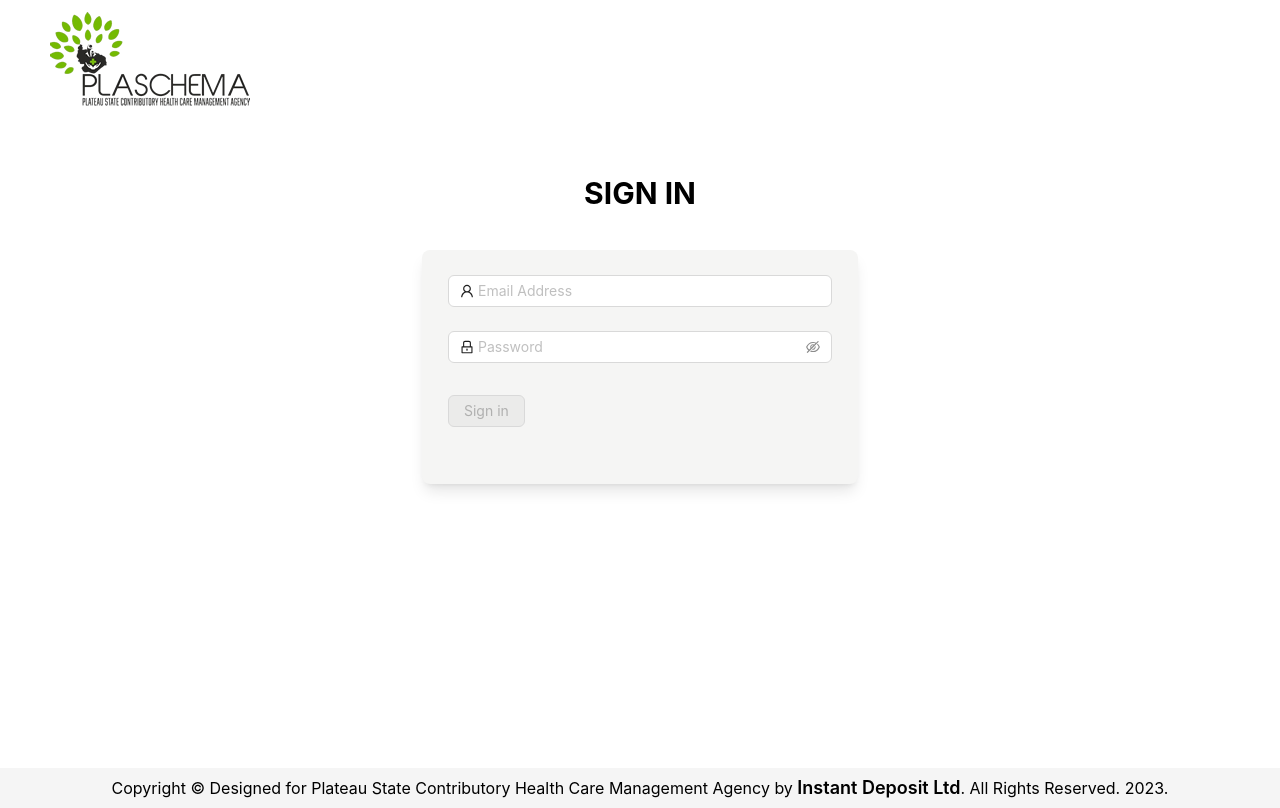
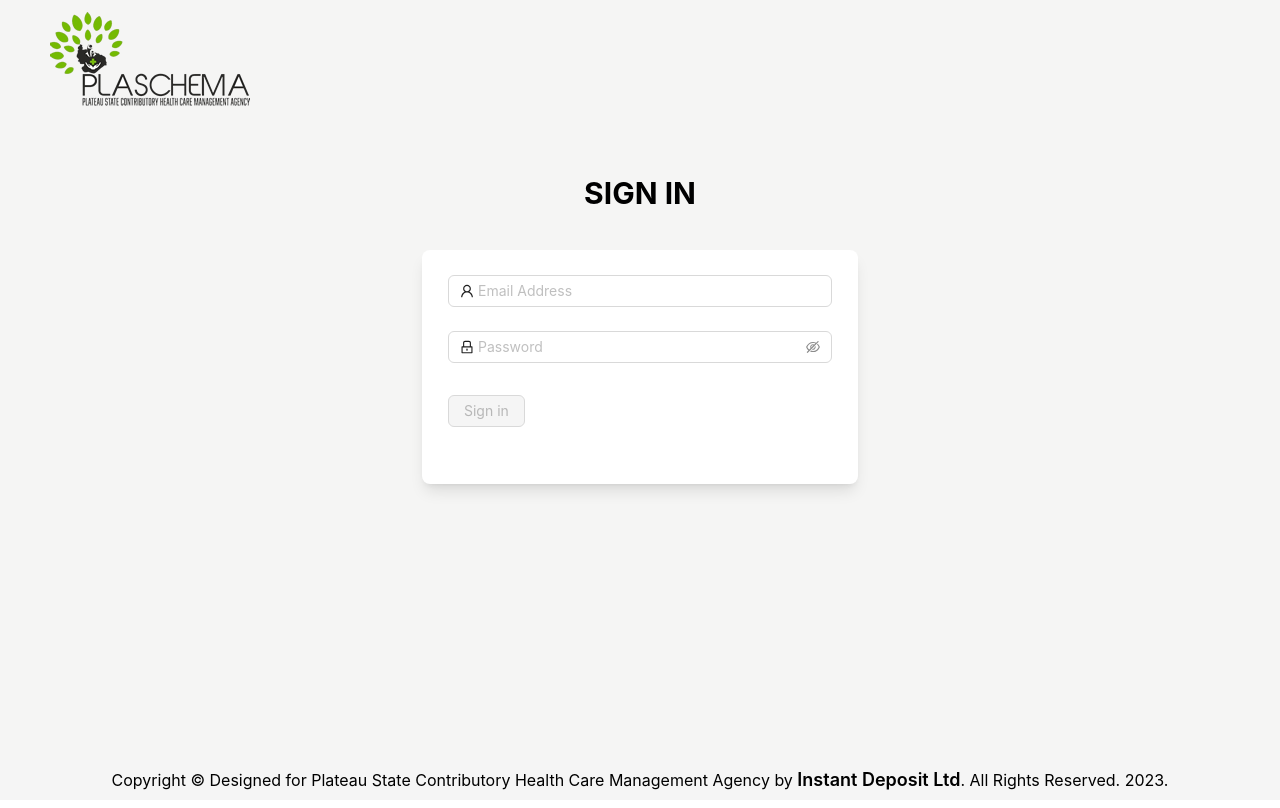
Before and after one commit to chinewueze/preenrolment-portal-v2, a React (Vite) app: page /portal in a window 1280 px wide. Built offline with nearby package versions, Linux system fonts and the light colour scheme.

Commit message:
Updated styling

```diff
--- a/index.html
+++ b/index.html
@@ -2,7 +2,7 @@
 <html lang="en">
   <head>
     <meta charset="UTF-8" />
-    <link rel="icon" type="image/svg+xml" href="/assets/plashema-logo.jpg" />
+    <link rel="icon" type="image/svg+xml" href="/assets/favPlaschema.ico" />
     <meta name="viewport" content="width=device-width, initial-scale=1.0" />
     <title>PLASCHEMA</title>
   </head>
--- a/src/components/footer.jsx
+++ b/src/components/footer.jsx
@@ -1,6 +1,6 @@
 export const Footer = () => {
     return (
-        <footer className=' w-full sm:h-[4vh] absolute bottom-0'>
+        <footer className=' w-full absolute bottom-0'>
             <div className=" p-1.5 w-full bg-neutral-100">
                 <h3 className="text-center"> Copyright &copy; Designed for Plateau State Contributory Health Care Management Agency by <a href="https://instantdeposit.africa/" target="_blank" className="font-semibold text-lg" > Instant Deposit Ltd</a>. All Rights Reserved. {new Date().getFullYear()}.</h3>
             </div>
--- a/src/components/login.jsx
+++ b/src/components/login.jsx
@@ -16,14 +16,14 @@ export const Login = ({ login }) => {
         login(details);
     };
     return (
-        <div className='relative w-screen h-screen'>
+        <div className='relative w-screen h-screen bg-stone-100'>
             <header className="p-3 ">
                 <img src="assets/plaschema-logo.png" className='ml-[3%]' />
             </header>
             <main className=' pt-[4%]'>
                 <h1 className='text-center font-bold text-3xl'> SIGN IN </h1>
                 <Form
-                    className=' bg-stone-100 rounded-lg lg:w-fit mx-auto my-[3%] p-[2%] shadow-lg'
+                    className='bg-white  rounded-lg lg:w-fit mx-auto my-[3%] p-[2%] shadow-lg'
                     form={form} name="horizontal_login" layout="block" onFinish={onFinish}>
                     <Form.Item
                         name="email"
--- a/src/index.css
+++ b/src/index.css
@@ -10,7 +10,7 @@
   }
 
   body {
-    overflow-x: hidden;
+    overflow: hidden;
     /* background-color: whitesmoke; */
     font-family: "Poppins", -apple-system, BlinkMacSystemFont, "Segoe UI",
       "Roboto", "Oxygen", "Ubuntu", "Cantarell", "Fira Sans", "Droid Sans",
```
Also changed, not shown: 1 other file (tests, documents, lock files or other folders).
